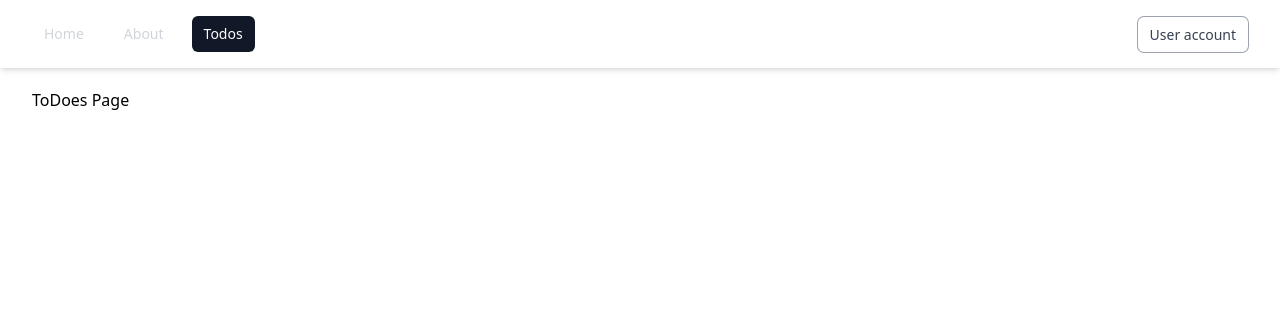
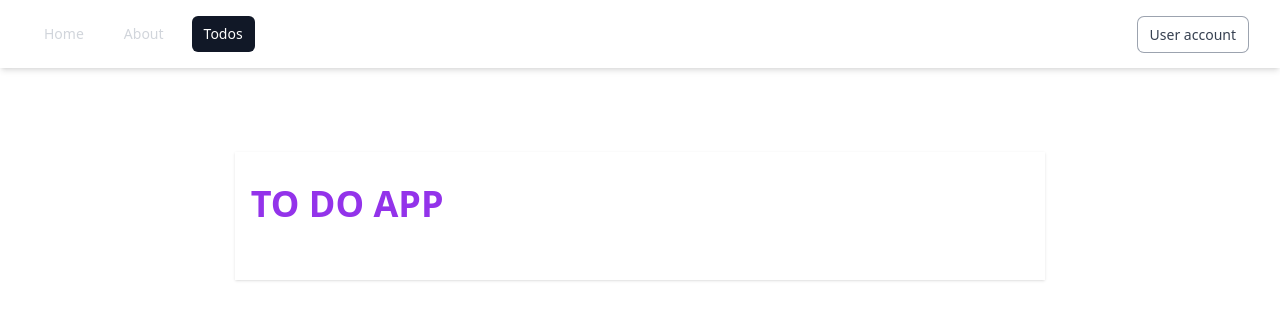
Before and after one commit to tannaznamdar/dashboard, a React (Vite) app: page /todos in a window 1280 px wide. Shown: the top 320 px of the page. Built offline with nearby package versions, Linux system fonts and the light colour scheme.

Commit message:
Create Todoes component & add to todoes page

```diff
--- a/src/components/dashboard/DashboardNavbar.jsx
+++ b/src/components/dashboard/DashboardNavbar.jsx
@@ -5,7 +5,7 @@ import { ArrowRightStartOnRectangleIcon, BellAlertIcon, MagnifyingGlassIcon, Bar
 import userImg from "./../../assets/image/user.png";
 import { NavLink } from "react-router";
 
-function DashboardNavbar() {
+function DashboardNavbar({ openMenu }) {
 
   useEffect(() => {
     document.documentElement.classList.toggle(
--- a/src/components/todoes/ToDoes.jsx
+++ b/src/components/todoes/ToDoes.jsx
@@ -0,0 +1,14 @@
+export default function ToDoes(){
+    return(
+
+        <div className="flex items-center justify-center py-16">
+            <div className="w-full px-4 py-8 mx-auto shadow lg:w-2/3  max-h-screen overflow-auto bg-white">
+
+                <div className="flex items-center mb-6">
+                    <h1 className="mr-6 text-4xl font-bold text-purple-600"> TO DO APP </h1>
+                </div>
+
+            </div>
+        </div>
+    )
+}
--- a/src/pages/ToDoesPage.jsx
+++ b/src/pages/ToDoesPage.jsx
@@ -1,11 +1,12 @@
 import PageLayout from "../components/layouts/PageLayout";
+import ToDoes from "../components/todoes/ToDoes";
 
 export default function ToDoesPage() {
   return (
     <>
       <PageLayout />
       <div className="mx-auto max-w-7xl sm:px-6 lg:px-8 mt-5">
-        <h1>ToDoes Page</h1>
+        <ToDoes />
       </div>
     </>
   );
```
